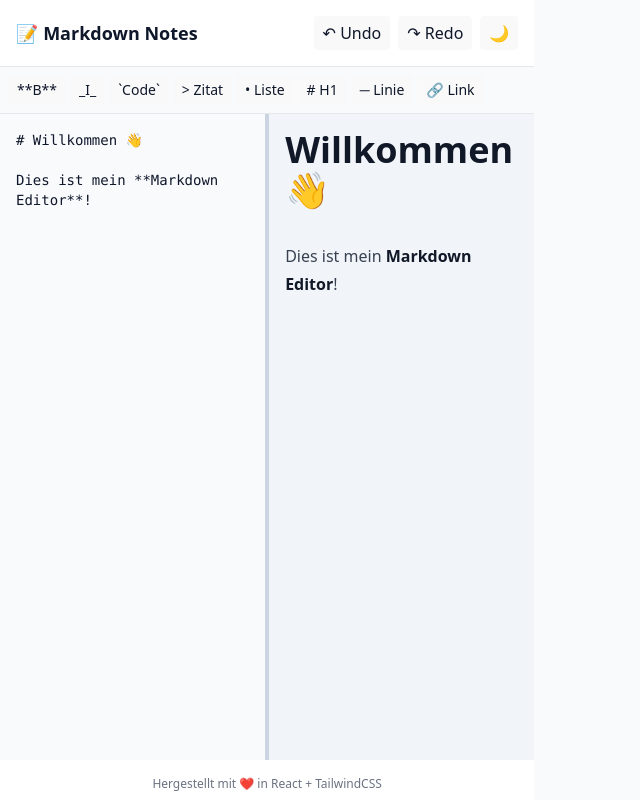
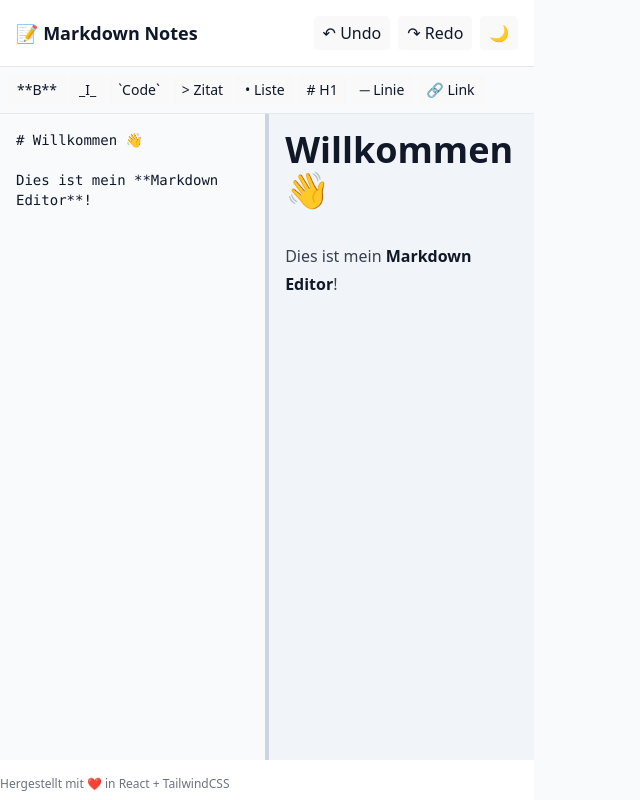
Before and after one commit to RenoR-711/markdown-editor, a React (Vite) app: page / in a window 1280 px wide. Shown: the whole page, without its empty margins (0-640 px from the left). Built offline with nearby package versions, Linux system fonts and the light colour scheme.

Commit message:
Update App.tsx

```diff
--- a/src/App.tsx
+++ b/src/App.tsx
@@ -224,7 +224,7 @@ useEffect(() => {
       </PanelGroup>
 
       {/* Footer */}
-      <footer className="mt-2 text-xs text-center text-gray-500 dark:text-gray-400 py-2">
+      <footer className="mt-2 text-xs text-gray-500 dark:text-gray-400 py-2">
         Hergestellt mit ❤️ in React + TailwindCSS
       </footer>
     </div>
```
